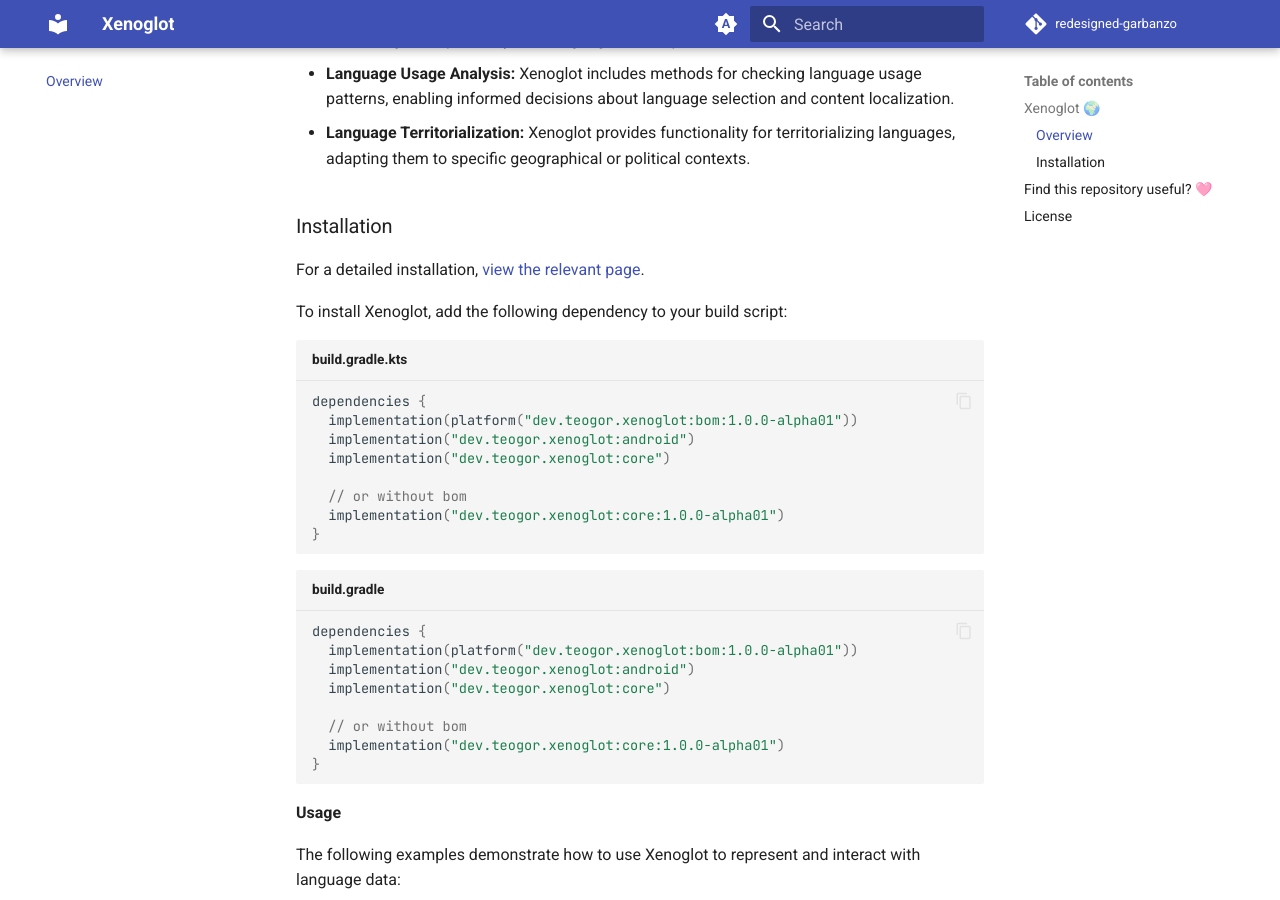
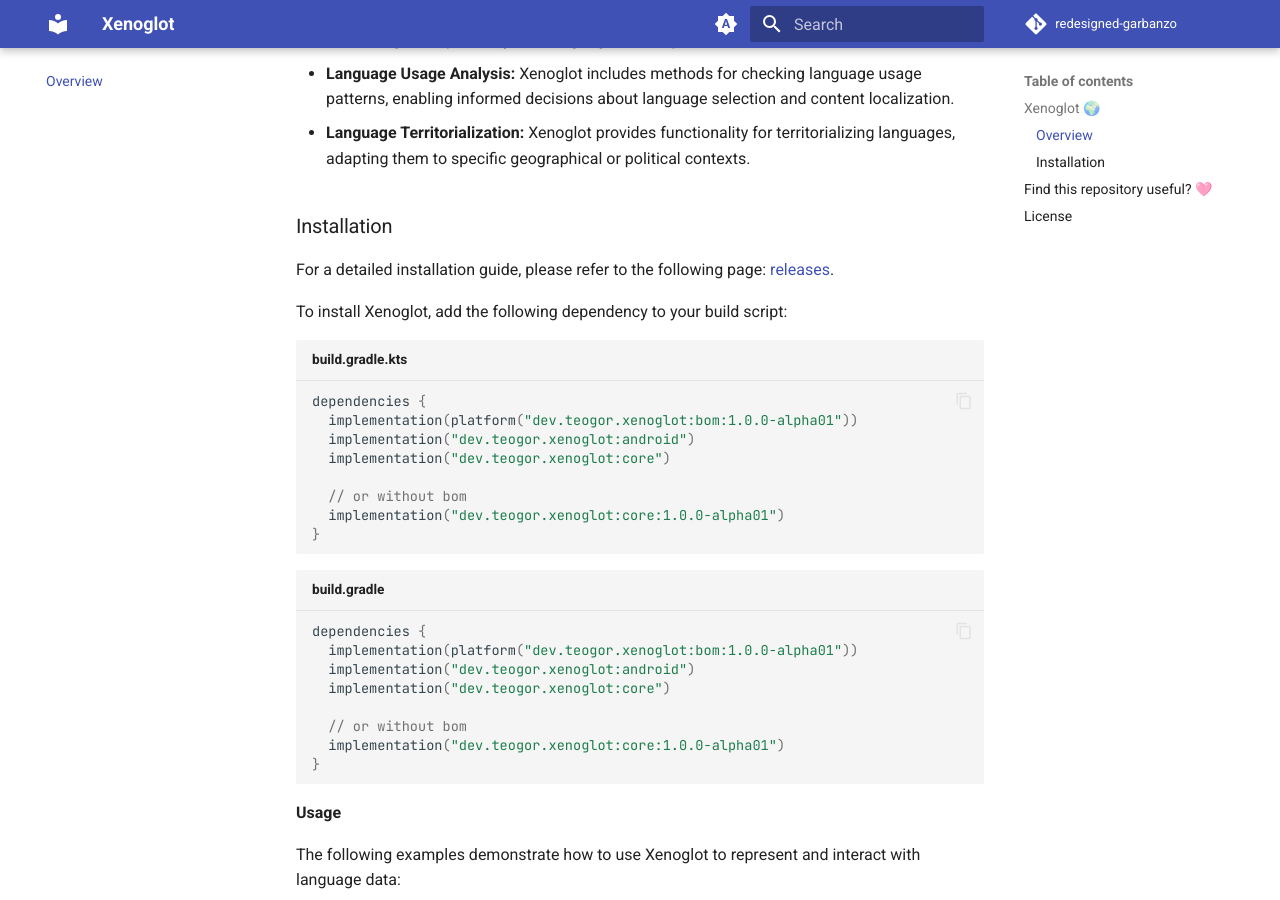
Before and after one commit to teogor/redesigned-garbanzo, an MkDocs documentation site: the page built from docs/index.md, in a window 1280 px wide and 900 px high, scrolled down 645 px. Built offline with MkDocs 1.6.1 and Material for MkDocs 9.7.7, drawn with Linux system fonts in a browser that asks for light colours; comment, search, counter and statistics services are not loaded.

Commit message:
Update index.md

```diff
--- a/docs/index.md
+++ b/docs/index.md
@@ -32,7 +32,7 @@
 
 ### Installation
 
-For a detailed installation, [view the relevant page](releases.md).
+For a detailed installation guide, please refer to the following page: [releases](releases.md).
 
 To install Xenoglot, add the following dependency to your build script:
 
```
